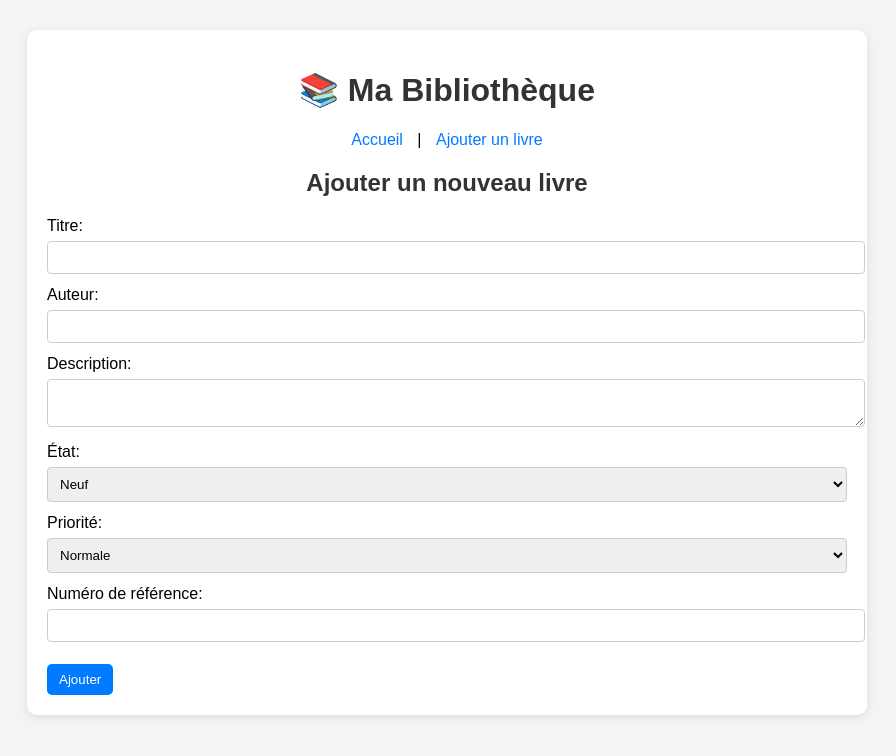
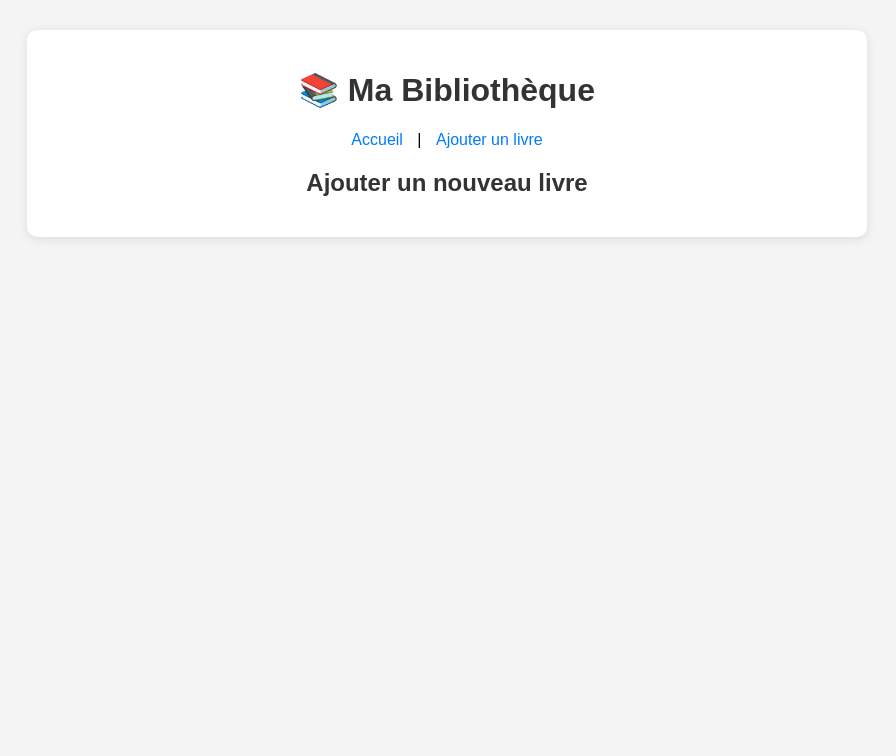
Before and after one commit to azizbenyaala98/flask-cody, a Flask app: template templates/add_book.html in a window 1280 px wide. Shown: the top 756 px of the page, without its empty margins (193-1089 px from the left). Run offline with Flask 3, Linux system fonts and the light colour scheme; the template is opened without the code that fills it, so the values that code supplies are empty.

Commit message:
activity not done

```diff
--- a/app.py
+++ b/app.py
@@ -7,62 +7,57 @@ BOOKS_FILE = 'books.json'
 
 
 def load_books():
-    if not os.path.exists(BOOKS_FILE):
-        return []
-    with open(BOOKS_FILE, 'r') as f:
-        return json.load(f)
+    """
+    Charger les livres depuis le fichier JSON.
+    Retourner une liste vide si le fichier n'existe pas.
+    """
+    # À compléter par l'élève
+    pass
 
 
 def save_books(books):
-    with open(BOOKS_FILE, 'w') as f:
-        json.dump(books, f, indent=4)
+    """
+    Enregistrer les livres dans le fichier JSON.
+    """
+    # À compléter par l'élève
+    pass
 
 
 @app.route('/')
 def index():
-    books = load_books()
-    return render_template('index.html', books=books)
+    """
+    Page d'accueil : afficher la liste des livres.
+    """
+    # À compléter par l'élève
+    pass
 
 
 @app.route('/add', methods=['GET', 'POST'])
 def add_book():
-    if request.method == 'POST':
-        books = load_books()
-        new_id = max([b['id'] for b in books], default=0) + 1
-        new_book = {
-            "id": new_id,
-            "title": request.form['title'],
-            "author": request.form['author'],
-            "description": request.form['description'],
-            "etat": request.form['etat'],
-            "priorite": request.form['priorite'],
-            "ref_number": request.form['ref_number'],
-            "status": "disponible"
-        }
-        books.append(new_book)
-        save_books(books)
-        return redirect(url_for('index'))
-    return render_template('add_book.html')
+    """
+    Affiche le formulaire d'ajout d'un livre (GET)
+    ou enregistre un nouveau livre (POST).
+    """
+    # À compléter par l'élève
+    pass
 
 
 @app.route('/borrow/<int:book_id>', methods=['POST'])
 def borrow_book(book_id):
-    books = load_books()
-    for book in books:
-        if book['id'] == book_id and book['status'] == 'disponible':
-            book['status'] = 'emprunté'
-            break
-    save_books(books)
-    return redirect(url_for('index'))
+    """
+    Permet d'emprunter un livre s'il est disponible.
+    """
+    # À compléter par l'élève
+    pass
 
 
 @app.route('/delete/<int:book_id>', methods=['POST'])
 def delete_book(book_id):
-    print(f"Suppression du livre avec ID: {book_id}")
-    books = load_books()
-    books = [b for b in books if b['id'] != book_id]
-    save_books(books)
-    return redirect(url_for('index'))
+    """
+    Supprimer un livre de la collection.
+    """
+    # À compléter par l'élève
+    pass
 
 
 if __name__ == '__main__':
--- a/templates/add_book.html
+++ b/templates/add_book.html
@@ -1,33 +1,33 @@
 {% extends 'base.html' %}
+
 {% block content %}
 <h2>Ajouter un nouveau livre</h2>
+
+<!-- Formulaire d'ajout d'un livre -->
 <form method="post">
-    <label>Titre:</label>
-    <input type="text" name="title" required><br>
 
-    <label>Auteur:</label>
-    <input type="text" name="author" required><br>
+    <!-- Titre du livre -->
+    <!-- TODO: Créer un champ input de type texte avec le nom 'title' -->
+    <!-- Exemple attendu : <input type="text" name="title" required> -->
 
-    <label>Description:</label>
-    <textarea name="description" required></textarea><br>
+    <!-- Auteur -->
+    <!-- TODO: Créer un champ input de type texte avec le nom 'author' -->
 
-    <label>État:</label>
-    <select name="etat">
-        <option value="neuf">Neuf</option>
-        <option value="bon">Bon</option>
-        <option value="usé">Usé</option>
-    </select><br>
+    <!-- Description -->
+    <!-- TODO: Créer un champ textarea avec le nom 'description' -->
 
-    <label>Priorité:</label>
-    <select name="priorite">
-        <option value="normale">Normale</option>
-        <option value="haute">Haute</option>
-        <option value="très haute">Très haute</option>
-    </select><br>
+    <!-- État du livre (neuf, bon, usé) -->
+    <!-- TODO: Créer un menu déroulant (select) nommé 'etat' avec les 3 options -->
 
-    <label>Numéro de référence:</label>
-    <input type="text" name="ref_number" required><br>
+    <!-- Priorité de lecture (normale, haute, très haute) -->
+    <!-- TODO: Créer un autre select nommé 'priorite' -->
 
-    <button type="submit">Ajouter</button>
+    <!-- Numéro de référence -->
+    <!-- TODO: Créer un champ input de type texte avec le nom 'ref_number' -->
+
+    <!-- Bouton d’envoi -->
+    <!-- TODO: Ajouter un bouton de type submit avec le texte "Ajouter" -->
+
 </form>
+
 {% endblock %}
```
Also changed, not shown: 1 other file.
